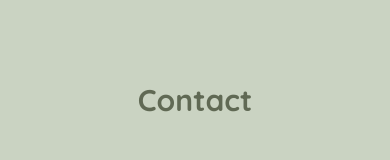
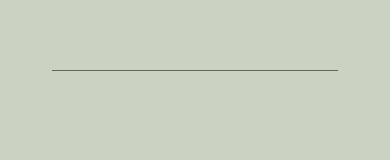
Before and after one commit to Cmbs86/Thorns-and-Spines-page, a React (Vite) app in the folder thorns-n-spines-project/: page /contact in a window 390 px wide. Shown: the part 794-954 px from the top of the page. Built offline with nearby package versions, Linux system fonts and the light colour scheme.

Commit message:
add animated separator hook

```diff
--- /dev/null
+++ b/thorns-n-spines-project/src/hooks/useMediaQuery.js
@@ -0,0 +1,26 @@
+import { useState, useEffect } from "react";
+
+const useMediaQuery = (query) => {
+    //Create a state to track whether the query matches.
+    const [matches, setMatches] = useState(false)
+
+    useEffect(() => {
+      // Create a media query list using "window.matchMedia"
+      const mediaQueryList = window.matchMedia(query);
+
+      // Define a listener to update the state when the media query changes.
+      const listener = (event) => setMatches(event.matches);
+
+      //Set the initial state and add the listener
+      setMatches(mediaQueryList.matches);
+      mediaQueryList.addEventListener("change", listener)
+
+      // clean up by removing listener
+      return () => mediaQueryList.removeEventListener("change", listener)
+    }, [query])
+
+    // return the current match state.
+    return matches;
+  }
+
+  export default useMediaQuery;
--- a/thorns-n-spines-project/src/pages/Contact.jsx
+++ b/thorns-n-spines-project/src/pages/Contact.jsx
@@ -1,10 +1,11 @@
 import AnimatedSeparator from "../components/AnimatedSeparator.jsx";
 import ContentLayout from "../layouts/ContentLayout.jsx";
 import { useTranslation } from "react-i18next";
-
+import useMediaQuery from "../hooks/useMediaQuery.js";
 const Contact = () => {
   const { t } = useTranslation();
 
+  const isBelowLg = useMediaQuery("(max-width:1024px)");
   return (
     <>
       <ContentLayout>
@@ -54,8 +55,9 @@ const Contact = () => {
                 </div> */}
               </section>
             </div>
+            {isBelowLg &&  <AnimatedSeparator /> }
+
           </div>
-          {/* <AnimatedSeparator /> */}
           {/* Contact form container */}
           <div className="flex flex-wrap gap-12 w-full my-20 justify-around items-center">
             <div className="flex flex-wrap  text-tns-ebony lg:w-[750px] lg:h-[500px]    ">
```
